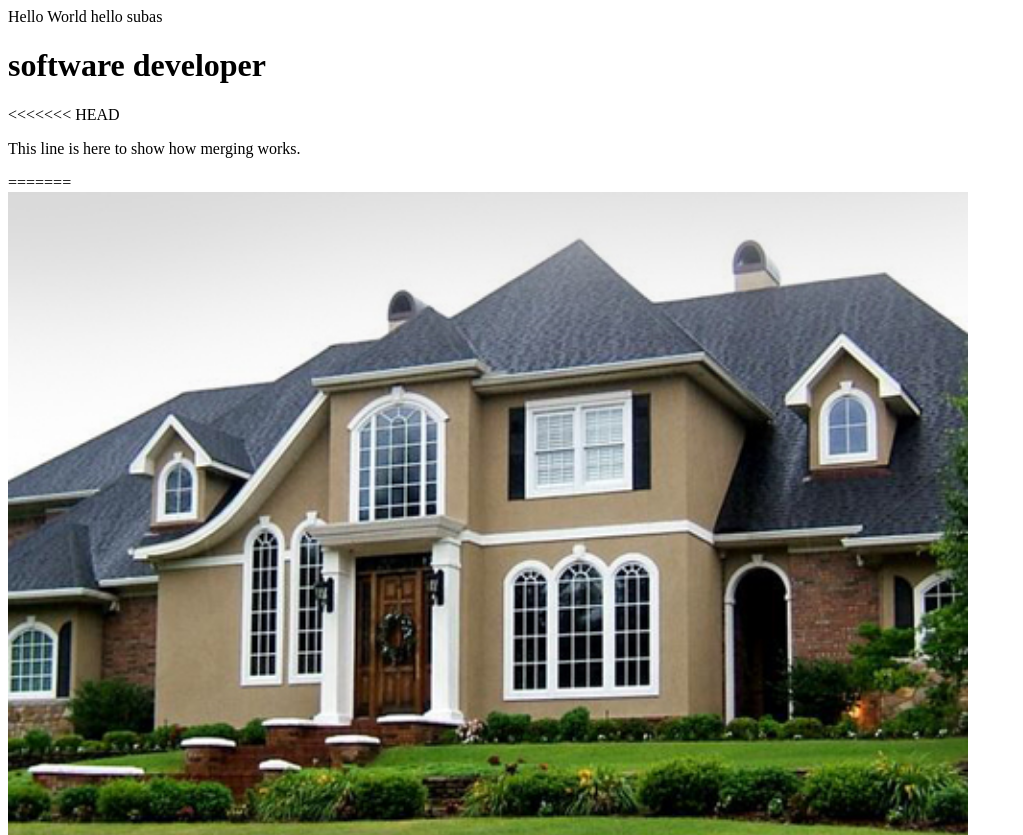
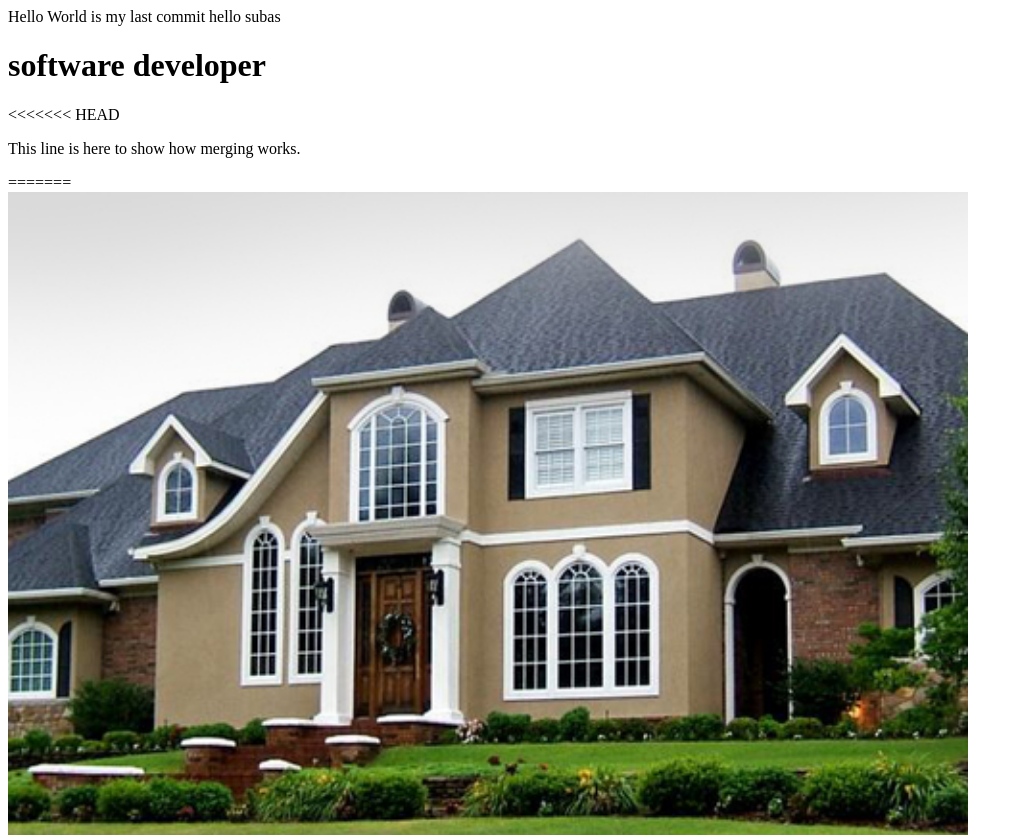
Before and after one commit to subaskumar/testGit, a plain HTML site: page index.html in a window 1280 px wide. Shown: the top 835 px of the page, without its empty margins (0-1023 px from the left). Drawn offline with Linux system fonts and the light colour scheme.

Commit message:
last commit

```diff
--- a/index.html
+++ b/index.html
@@ -8,7 +8,7 @@
 </head>
 <body>
     <div>
-        Hello World
+        Hello World is my last commit
         <span>hello subas</span>
         <h1>software developer</h1>
 <<<<<<< HEAD
```
